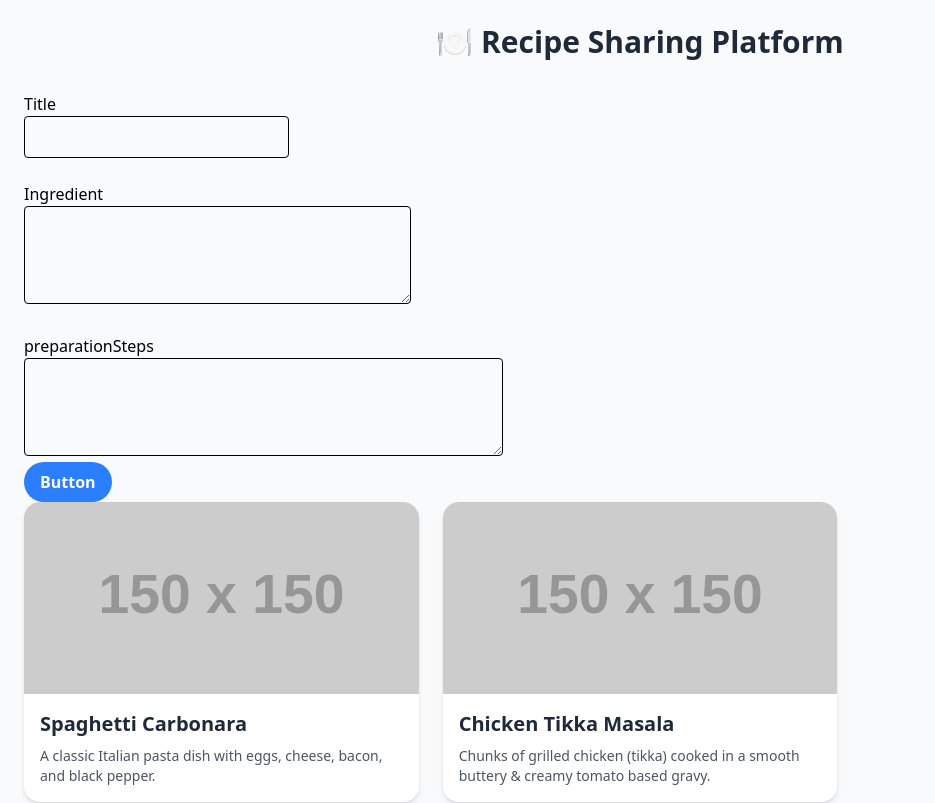
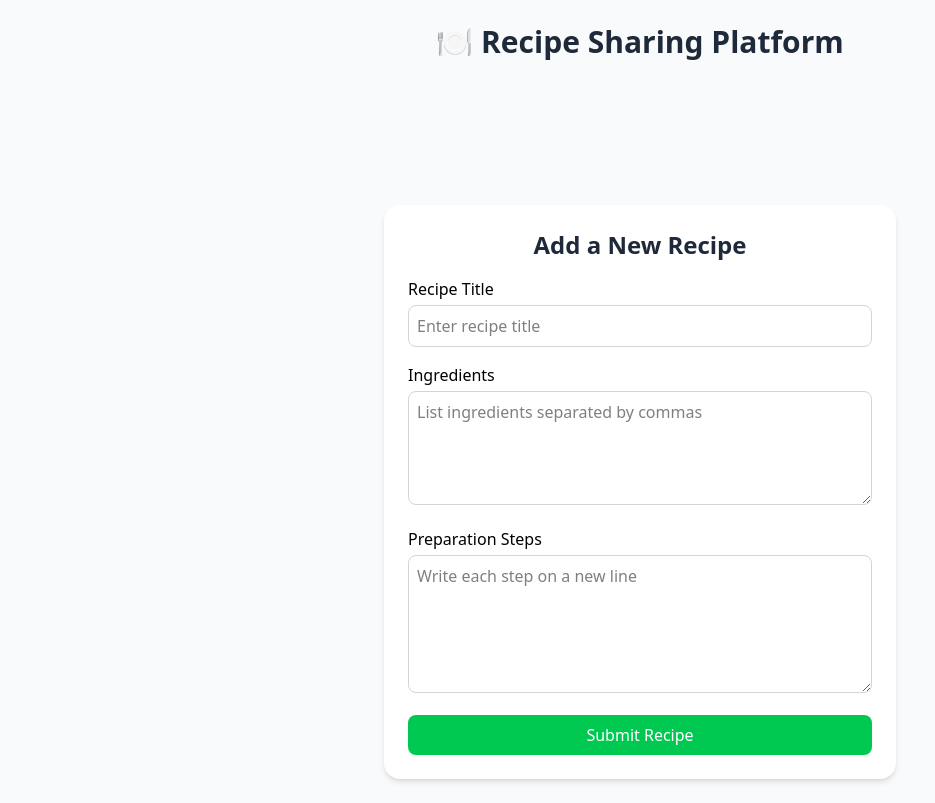
Before and after one commit to MeNesta/alx-fe-reactjs, a React app in the folder recipe-sharing-platform/: page / in a window 1280 px wide. Shown: the top 803 px of the page, without its empty margins (0-935 px from the left). Built offline with nearby package versions, Linux system fonts and the light colour scheme; the HTML template or start-up script is replaced by a standard one.

Commit message:
initial commit

```diff
--- a/recipe-sharing-platform/src/components/AddRecipeForm.jsx
+++ b/recipe-sharing-platform/src/components/AddRecipeForm.jsx
@@ -1,34 +1,126 @@
-import React, { useState } from 'react'
+import { useState } from "react";
 
-function AddRecipeForm() {
-    const [title,setTitle] = useState("")
-    const [ingredients,setIngridients] = useState("")
-    const [preparationSteps,setpreparationSteps] = useState("")
+export default function AddRecipeForm({ onSubmit }) {
+  const [title, setTitle] = useState("");
+  const [ingredients, setIngredients] = useState("");
+  const [steps, setSteps] = useState("");
+  const [errors, setErrors] = useState({});
+
+  // Form validation
+  const validateForm = () => {
+    const newErrors = {};
+
+    if (!title.trim()) newErrors.title = "Title is required.";
+    if (!ingredients.trim()) {
+      newErrors.ingredients = "Please add at least two ingredients.";
+    } else {
+      const ingredientList = ingredients.split(",").map((i) => i.trim());
+      if (ingredientList.length < 2)
+        newErrors.ingredients = "Include at least two ingredients.";
+    }
+    if (!steps.trim()) newErrors.steps = "Preparation steps are required.";
+
+    setErrors(newErrors);
+    return Object.keys(newErrors).length === 0;
+  };
+
+  const handleSubmit = (e) => {
+    e.preventDefault();
+
+    if (!validateForm()) return;
+
+    const newRecipe = {
+      title,
+      ingredients: ingredients.split(",").map((i) => i.trim()),
+      steps: steps.split("\n").map((s) => s.trim()),
+    };
+
+    if (onSubmit) {
+      onSubmit(newRecipe);
+    }
+
+    // Reset form
+    setTitle("");
+    setIngredients("");
+    setSteps("");
+    setErrors({});
+  };
 
   return (
+    <div className="flex justify-center items-center min-h-screen bg-gray-50 p-4">
+      <form
+        onSubmit={handleSubmit}
+        className="w-full max-w-lg bg-white p-6 rounded-2xl shadow-md space-y-4"
+      >
+        <h2 className="text-2xl font-bold text-center text-gray-800">
+          Add a New Recipe
+        </h2>
+
+        {/* Recipe Title */}
         <div>
-        <form>
+          <label className="block font-medium mb-1">Recipe Title</label>
+          <input
+            type="text"
+            value={title}
+            onChange={(e) => setTitle(e.target.value)}
+            placeholder="Enter recipe title"
+            className={`w-full border rounded-lg p-2 focus:outline-none focus:ring-2 ${
+              errors.title
+                ? "border-red-500 focus:ring-red-400"
+                : "border-gray-300 focus:ring-green-400"
+            }`}
+          />
+          {errors.title && (
+            <p className="text-red-500 text-sm mt-1">{errors.title}</p>
+          )}
+        </div>
+
+        {/* Ingredients */}
         <div>
-            <p>Title</p>
-            <input className='border rounded-sm py-2 px-4' value={title} onChange={e => setTitle(e.target.value)} type="text" />
+          <label className="block font-medium mb-1">Ingredients</label>
+          <textarea
+            value={ingredients}
+            onChange={(e) => setIngredients(e.target.value)}
+            placeholder="List ingredients separated by commas"
+            className={`w-full border rounded-lg p-2 focus:outline-none focus:ring-2 ${
+              errors.ingredients
+                ? "border-red-500 focus:ring-red-400"
+                : "border-gray-300 focus:ring-green-400"
+            }`}
+            rows={4}
+          />
+          {errors.ingredients && (
+            <p className="text-red-500 text-sm mt-1">{errors.ingredients}</p>
+          )}
         </div>
-             <br />
+
+        {/* Preparation Steps */}
         <div>
-                <p>Ingredient</p>
-                <textarea className='border rounded-sm' name='postcontent' rows={4} cols={40}/>
+          <label className="block font-medium mb-1">Preparation Steps</label>
+          <textarea
+            value={steps}
+            onChange={(e) => setSteps(e.target.value)}
+            placeholder="Write each step on a new line"
+            className={`w-full border rounded-lg p-2 focus:outline-none focus:ring-2 ${
+              errors.steps
+                ? "border-red-500 focus:ring-red-400"
+                : "border-gray-300 focus:ring-green-400"
+            }`}
+            rows={5}
+          />
+          {errors.steps && (
+            <p className="text-red-500 text-sm mt-1">{errors.steps}</p>
+          )}
         </div>
-             <br />
-             <div>
-             <div class="absolute top-0 right-0 size-14"></div>
-                <p>preparationSteps</p>
-                <textarea className='border rounded-sm' name='postContent' rows={4} cols={50}/>
-             </div>
-            <button class="bg-blue-500 hover:bg-blue-700 text-white font-bold py-2 px-4 rounded-full">
-            Button
+
+        {/* Submit Button */}
+        <button
+          type="submit"
+          className="w-full bg-green-500 text-white py-2 rounded-lg hover:bg-green-600 transition-all"
+        >
+          Submit Recipe
         </button>
       </form>
     </div>
-  )
+  );
 }
-
-export default AddRecipeForm
```
Lines whose indentation alone changed are shown as unchanged.
